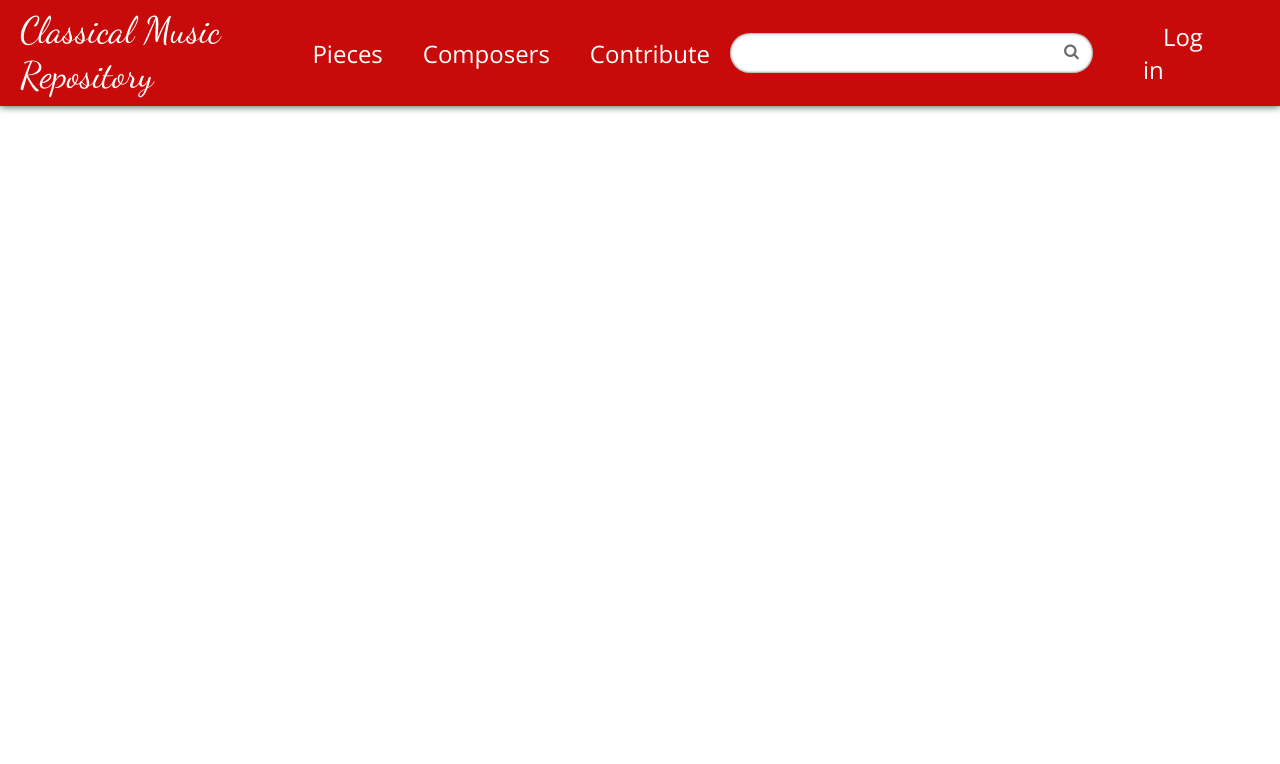
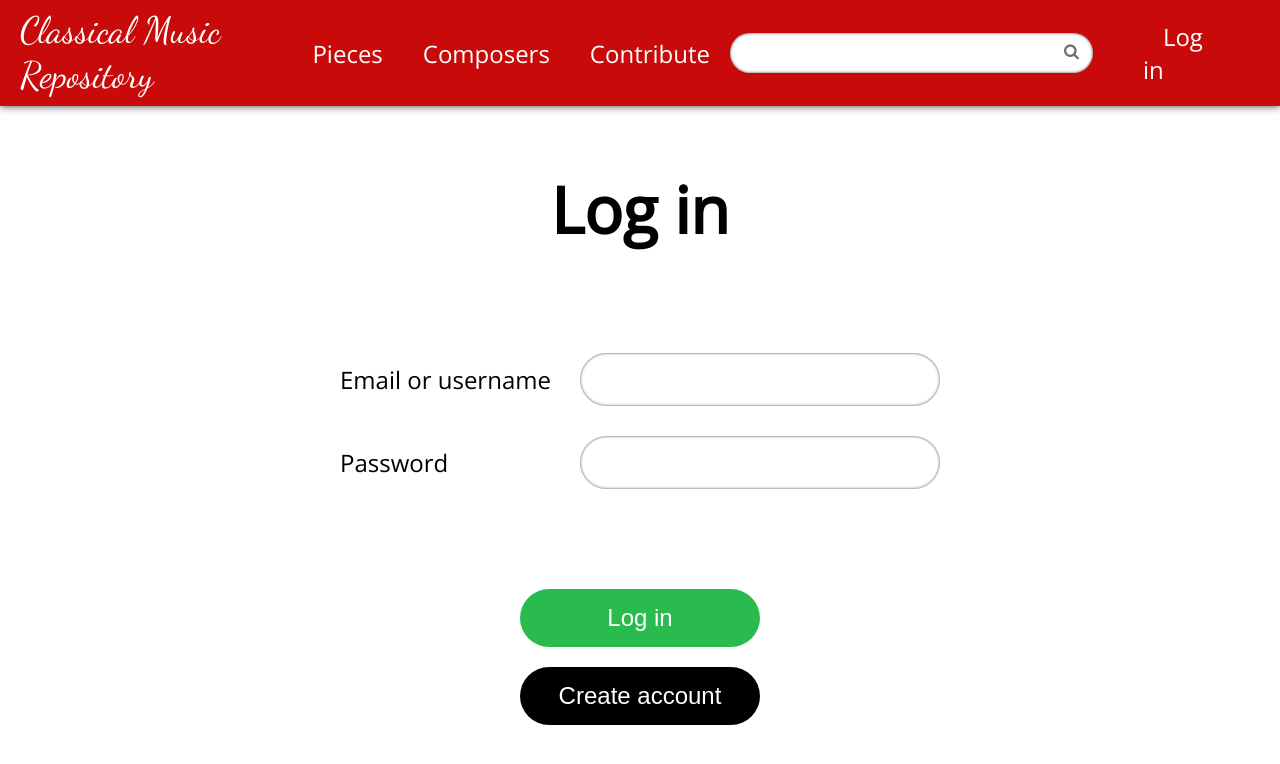
Before and after one commit to WindowsCrashed/CMR-React-Client, a React (Create React App) app: page /login in a window 1280 px wide. Shown: the top 764 px of the page. Built offline with nearby package versions, Linux system fonts and the light colour scheme.

Commit message:
Finished initial step of contribute and login pages

```diff
--- a/src/App.js
+++ b/src/App.js
@@ -2,9 +2,11 @@ import React from 'react'
 import { BrowserRouter, Routes, Route } from 'react-router-dom'
 import './global.css'
 import Composers from './pages/composers/components/composers'
+import Contribute from './pages/contribute/components/contribute'
 import NavBar from './pages/global/components/navbar'
 import Home from './pages/home/components/home'
 import Pieces from './pages/pieces/components/pieces'
+import Login from './pages/login/components/login'
 
 function App() {
   return (
@@ -15,7 +17,8 @@ function App() {
             <Route path='/' element={<Home />}/>
             <Route path='/pieces' element={<Pieces />}/>
             <Route path='/composers' element={<Composers />}/>
-            {/* <Route path='/about' element={<About />}/> */}
+            <Route path='/contribute' element={<Contribute />}/>
+            <Route path='/login' element={<Login />}/>
         </Routes>
       </BrowserRouter>
     </React.Fragment>
--- /dev/null
+++ b/src/pages/contribute/components/contribute/index.jsx
@@ -0,0 +1,21 @@
+import React, { Component } from 'react'
+import '../style.css'
+
+class Contribute extends Component {
+    state = {  }
+    render() {
+        return (
+            <main className="content content-contribute">
+                <div className="title-container">
+                    <h1 className="title">Make a contribution to our repository</h1>
+                </div>
+                <div className="btn-container">
+                    <a className="button btn-primary" href="add-piece">Add a new piece</a>
+                    <a className="button btn-primary" href="add-composer">Add a new composer</a>
+                </div>
+            </main>
+        )
+    }
+}
+
+export default Contribute
--- /dev/null
+++ b/src/pages/contribute/components/style.css
@@ -0,0 +1,17 @@
+.content-contribute {
+    justify-content: center;
+    grid-template-rows: 25% 1fr;
+    gap: 15%;
+}
+
+.content-contribute .title-container .title {
+    font-size: 3.5em;
+    margin: 0;
+}
+
+.content-contribute .btn-container {
+    display: flex;
+    flex-direction: column;
+    align-items: center;
+    gap: 30px;
+}
--- /dev/null
+++ b/src/pages/login/components/login/index.jsx
@@ -0,0 +1,35 @@
+import React, { Component } from 'react'
+import '../style.css'
+
+class Login extends Component {
+    state = {  }
+    render() {
+        return (
+            <div className="content content-login">
+                <header className="title-container">
+                    <h1 className="title">Log in</h1>
+                </header>
+                <main>
+                    <form id="login-form">
+                        <div className="input-container">
+                            <label>
+                                <span>Email or username</span>
+                                <input name="name" type="text"/>
+                            </label>
+                            <label>
+                                <span>Password</span>
+                                <input name="name" type="password"/>
+                            </label>
+                        </div>
+                        <div className="btn-container">
+                            <button className="button btn-success">Log in</button>
+                            <button id="cancel" className="button btn-primary">Create account</button>
+                        </div>
+                    </form>
+                </main>
+            </div>
+        )
+    }
+}
+
+export default Login
--- /dev/null
+++ b/src/pages/login/components/style.css
@@ -0,0 +1,51 @@
+.content-login {
+    justify-content: center;
+    grid-template-rows: 20% 1fr;
+}
+
+.content-login .title-container .title {
+    font-size: 4em;
+    margin: 0;
+}
+
+.input-container {
+    display: flex;
+    box-sizing: border-box;
+    flex-direction: column;
+    width: 600px;
+    gap: 30px;
+    margin: 100px 0px;
+}
+
+.input-container label {
+    display: grid;
+    grid-template-columns: 240px 1fr;
+    justify-content: center;
+    align-items: center;
+    font-size: 1.5em;
+}
+
+.input-container input {
+    font-size: inherit;
+    font-family: inherit;
+    border: none;
+    border-radius: 30px;
+    padding: 10px 20px;
+    box-shadow: inset 0px 0px 3px rgb(73, 73, 73);
+    outline: none;
+}
+
+.btn-container {
+    display: flex;
+    flex-direction: column;
+    align-items: center;
+    gap: 20px;
+    margin-top: 25px;
+    margin-bottom: 70px;
+}
+
+.btn-container button {
+    border: none;
+    width: 40%;
+    cursor: pointer;
+}
```
